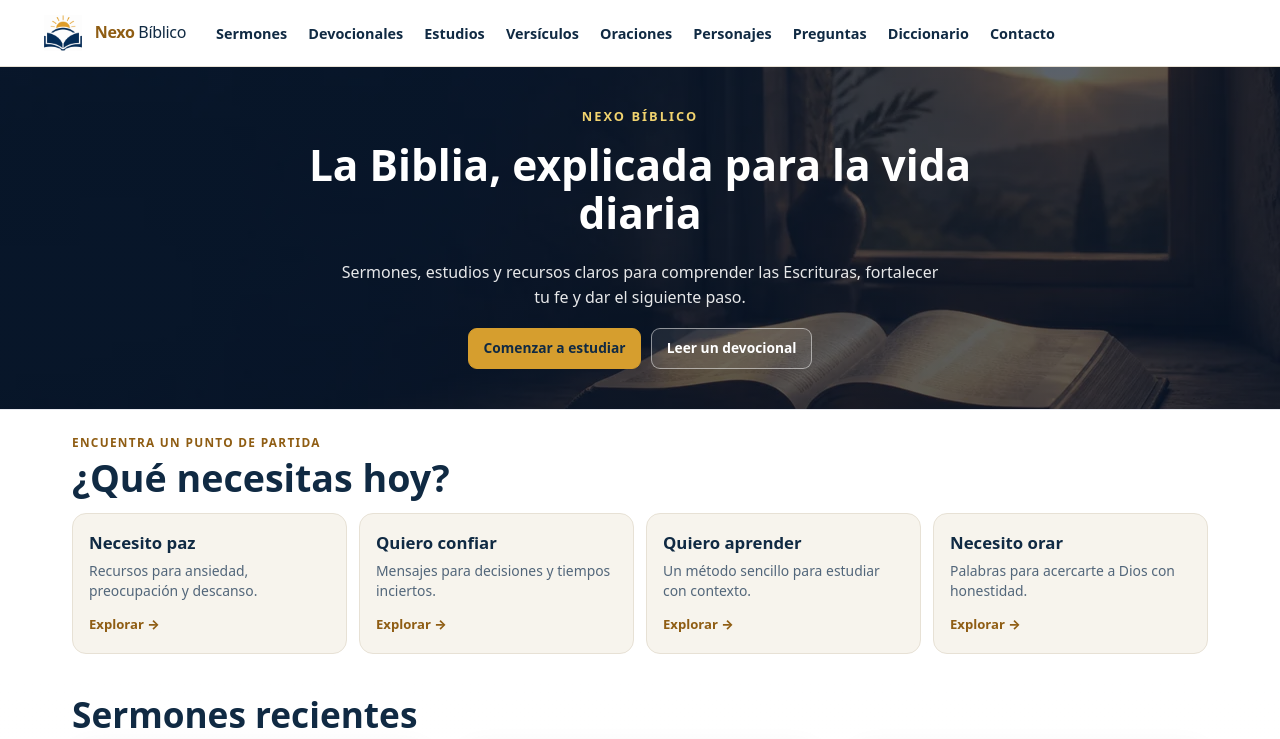
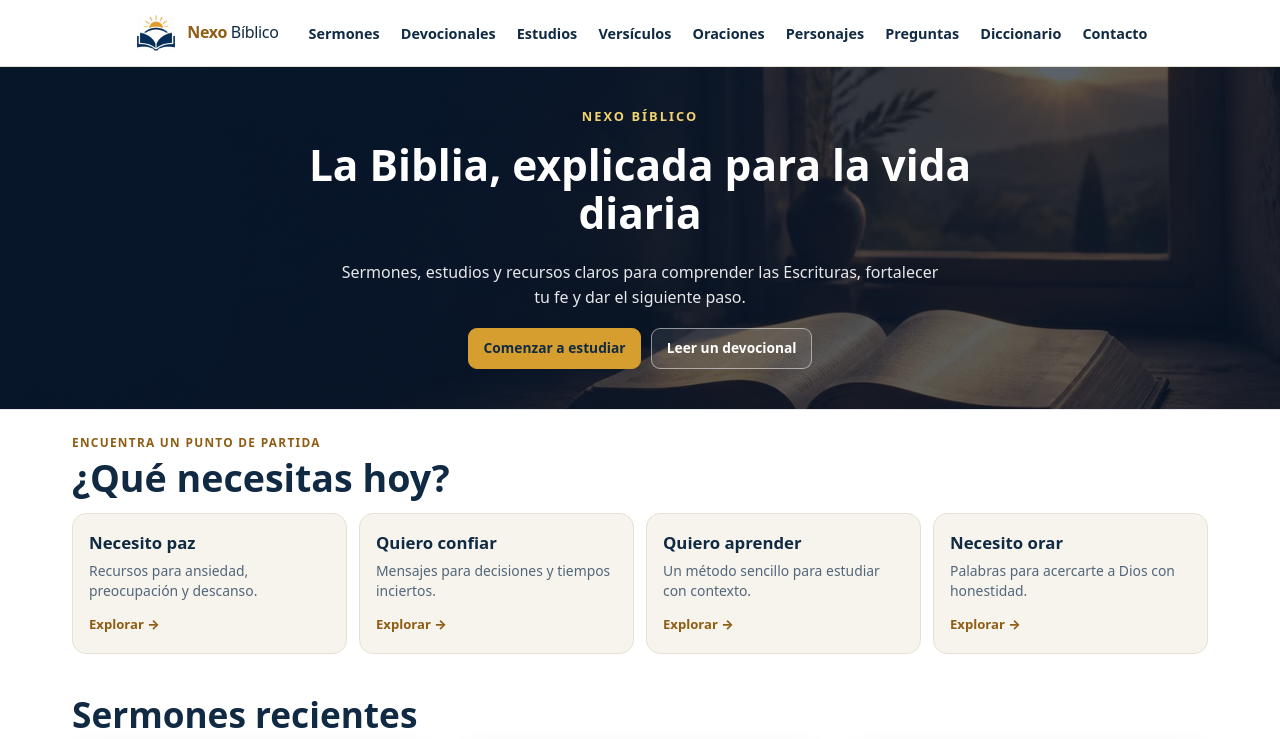
Before and after one commit to hermano-padawan/miweb, an Astro site: page / in a window 1280 px wide. Shown: the top 739 px of the page. Built offline with nearby package versions, Linux system fonts and the light colour scheme; Astro itself is replaced by a stand-in of ours.

Commit message:
Center desktop navigation group

```diff
--- a/src/styles/components/header.css
+++ b/src/styles/components/header.css
@@ -10,7 +10,8 @@
 .main-nav {
   display: flex;
   align-items: center;
-  width: min(1200px, calc(100% - 2rem));
+  width: fit-content;
+  max-width: calc(100% - 2rem);
   min-height: 64px;
   margin: auto;
 }
```
